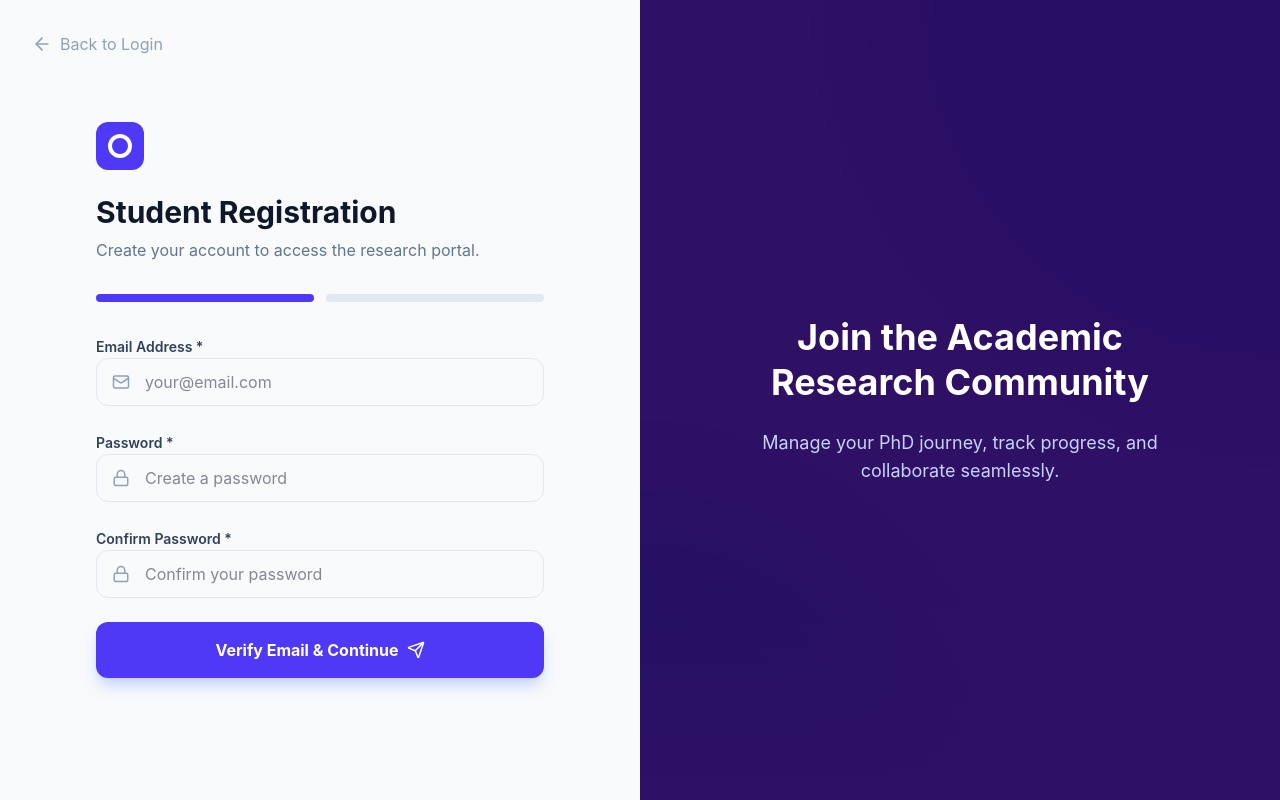
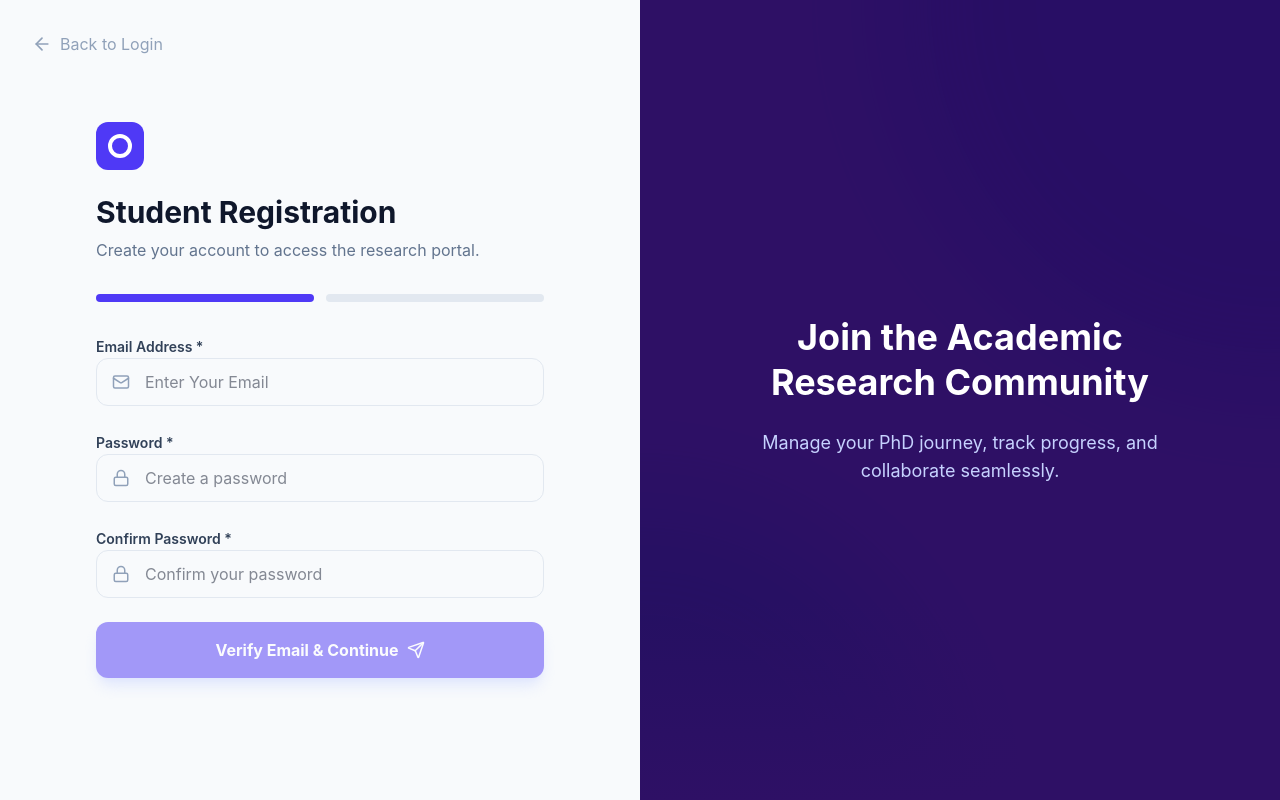
Before and after one commit to Dmen01/PhD_Management_System, a React (Vite) app in the folder client/: page /register in a window 1280 px wide. Built offline with nearby package versions, Linux system fonts and the light colour scheme.

Commit message:
feat: check student_login_details for duplicate email on OTP send, add password strength validation (8+ chars, upper, lower, number, special)

```diff
--- a/client/src/components/Register.jsx
+++ b/client/src/components/Register.jsx
@@ -16,30 +16,68 @@ const Input = ({ label, icon: Icon, className = "", ...props }) => (
     </div>
 );
 
-const SubmitButton = ({ loading, text, icon: Icon, color }) => {
+const SubmitButton = ({ loading, disabled, text, icon: Icon, color }) => {
     const bgClass = color === 'green'
         ? 'bg-green-600 hover:bg-green-700 shadow-green-200'
         : 'bg-indigo-600 hover:bg-indigo-700 shadow-indigo-200';
+    const isDisabled = loading || disabled;
     return (
-        <button type="submit" disabled={loading} className={`w-full h-14 ${bgClass} text-white font-bold rounded-xl transition-all shadow-lg flex items-center justify-center space-x-2`}>
+        <button
+            type="submit"
+            disabled={isDisabled}
+            className={`w-full h-14 ${bgClass} text-white font-bold rounded-xl transition-all shadow-lg flex items-center justify-center space-x-2 ${isDisabled ? 'opacity-50 cursor-not-allowed' : ''}`}
+        >
             {loading ? <Loader2 className="animate-spin" /> : <><span>{text}</span><Icon size={18} /></>}
         </button>
     );
 };
 
-const CredentialsForm = ({ form, updateForm, sendOtp, loading }) => (
+const passwordRules = [
+    { label: "At least 8 characters",    test: (p) => p.length >= 8 },
+    { label: "One uppercase letter",      test: (p) => /[A-Z]/.test(p) },
+    { label: "One lowercase letter",      test: (p) => /[a-z]/.test(p) },
+    { label: "One number",               test: (p) => /\d/.test(p) },
+    { label: "One special character",    test: (p) => /[!@#$%^&*()_+\-=\[\]{};':"\\|,.<>\/?]/.test(p) },
+];
+
+const PasswordStrength = ({ password }) => {
+    if (!password) return null;
+    return (
+        <div className="space-y-1 pt-1">
+            {passwordRules.map(({ label, test }) => {
+                const pass = test(password);
+                return (
+                    <div key={label} className={`flex items-center space-x-2 text-xs transition-colors ${pass ? 'text-green-600' : 'text-slate-400'}`}>
+                        <span className={`w-4 h-4 rounded-full flex items-center justify-center text-white text-[10px] font-bold ${pass ? 'bg-green-500' : 'bg-slate-200'}`}>
+                            {pass ? '✓' : '·'}
+                        </span>
+                        <span>{label}</span>
+                    </div>
+                );
+            })}
+        </div>
+    );
+};
+
+const CredentialsForm = ({ form, updateForm, sendOtp, loading }) => {
+    const allRulesPass = passwordRules.every(({ test }) => test(form.password));
+    return (
         <motion.form
             initial={{ opacity: 0, x: -20 }}
             animate={{ opacity: 1, x: 0 }}
             className="space-y-6"
             onSubmit={sendOtp}
         >
-        <Input label="Email Address *" name="email" type="email" value={form.email} onChange={updateForm} icon={Mail} placeholder="your@email.com" required />
+            <Input label="Email Address *" name="email" type="email" value={form.email} onChange={updateForm} icon={Mail} placeholder="Enter Your Email" required />
+            <div className="space-y-2">
                 <Input label="Password *" name="password" type="password" value={form.password} onChange={updateForm} icon={Lock} placeholder="Create a password" required />
+                <PasswordStrength password={form.password} />
+            </div>
             <Input label="Confirm Password *" name="confirmPassword" type="password" value={form.confirmPassword} onChange={updateForm} icon={Lock} placeholder="Confirm your password" required />
-        <SubmitButton loading={loading} text="Verify Email & Continue" icon={Send} color="indigo" />
+            <SubmitButton loading={loading} disabled={!allRulesPass} text="Verify Email & Continue" icon={Send} color="indigo" />
         </motion.form>
     );
+};
 
 const OtpForm = ({ email, updateForm, register, loading, goBack }) => (
     <motion.form
```
Also changed, not shown: 2 other files (tests, documents, lock files or other folders). Lines whose indentation alone changed are shown as unchanged.
